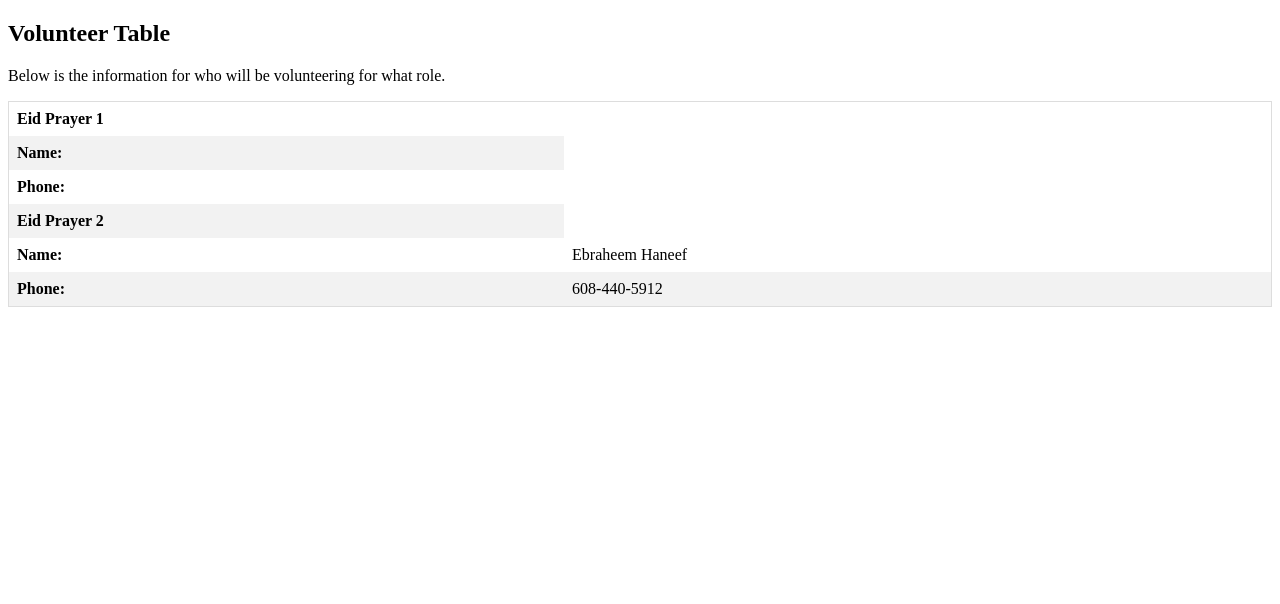
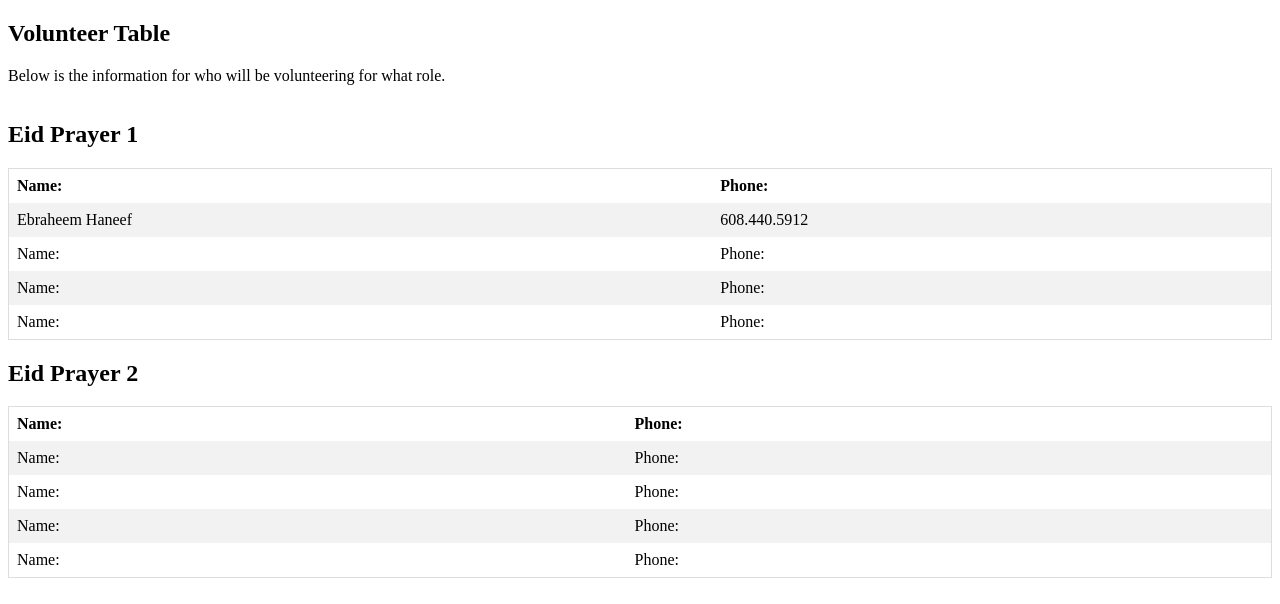
Before and after one commit to EbraheemHaneef/Eid2025Table, a plain HTML site: page index.html in a window 1280 px wide. Drawn offline with Linux system fonts and the light colour scheme.

```diff
--- a/index.html
+++ b/index.html
@@ -24,28 +24,50 @@ tr:nth-child(even){background-color: #f2f2f2}
 <p>Below is the information for who will be volunteering for what role.</p>
 
 <div style="overflow-x:auto;">
+<h2>Eid Prayer 1</h2>
   <table>
     <tr>
-      <th>Eid Prayer 1</th>
-    </tr>
-    <tr>
       <td><strong>Name:</strong></td>
-    </tr>
-    <tr>
       <td><strong>Phone:</strong></td>
     </tr>
     <tr>
-      <th>Eid Prayer 2</th>
+      <td>Ebraheem Haneef</td>
+      <td>608.440.5912</td>
+    </tr>
+        <tr>
+      <td>Name:</td>
+      <td>Phone:</td>
+    </tr>
+        <tr>
+      <td>Name:</td>
+      <td>Phone:</td>
+    </tr>
+        <tr>
+      <td>Name:</td>
+      <td>Phone:</td>
+    </tr>
+  </table>
+  <h2 class="Eid-Two">Eid Prayer 2</h2>
+  <table>
+    <tr>
+      <td><strong>Name:</strong></td>
+      <td><strong>Phone:</strong></td>
     </tr>
     <tr>
-      <td><strong>Name:</strong></td>
-      <td>Ebraheem Haneef</td>
-
-
+      <td>Name:</td>
+      <td>Phone:</td>
     </tr>
-    <tr>
-      <td><strong>Phone:</strong></td>
-      <td>608-440-5912</td>
+        <tr>
+      <td>Name:</td>
+      <td>Phone:</td>
+    </tr>
+        <tr>
+      <td>Name:</td>
+      <td>Phone:</td>
+    </tr>
+        <tr>
+      <td>Name:</td>
+      <td>Phone:</td>
     </tr>
   </table>
 </div>
```
